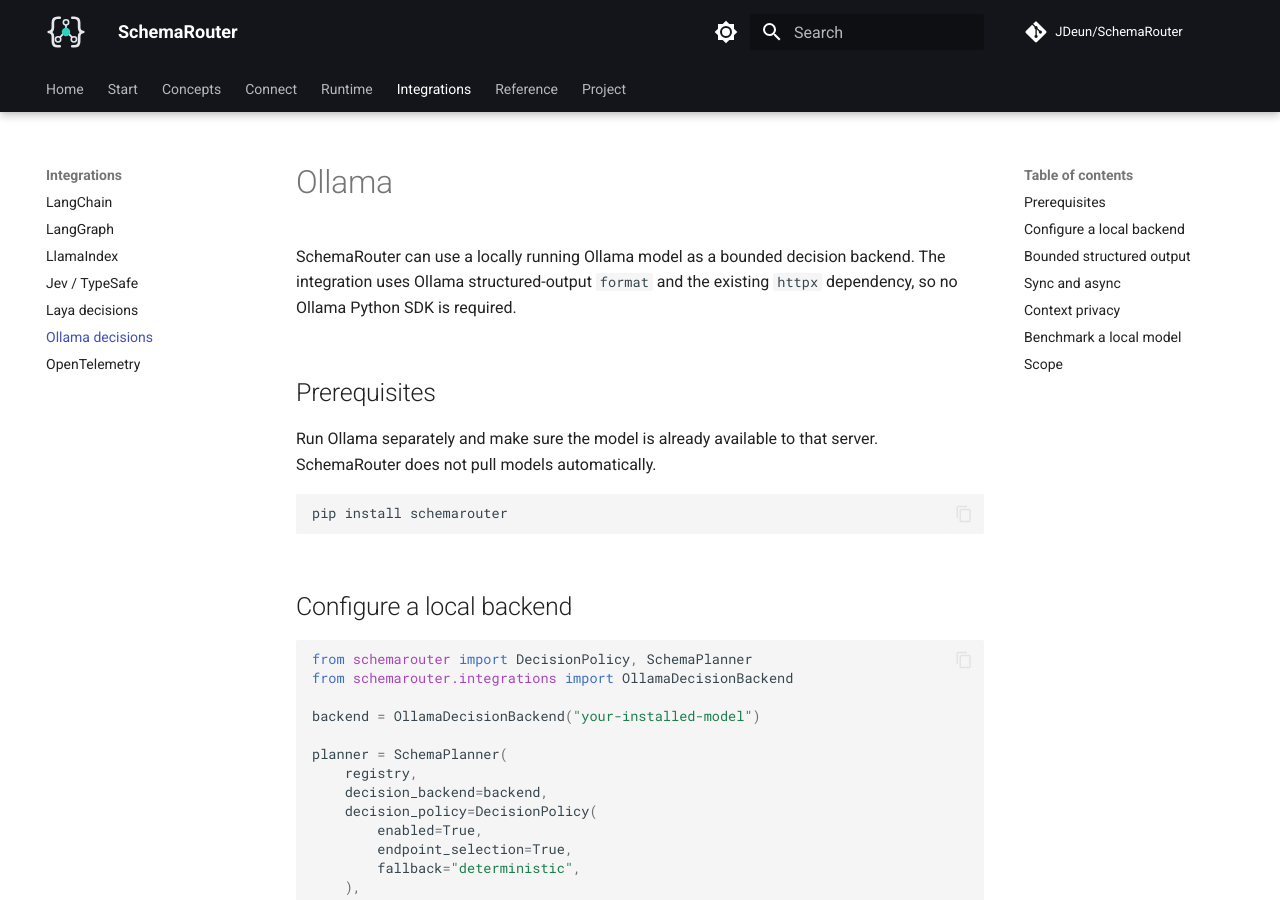
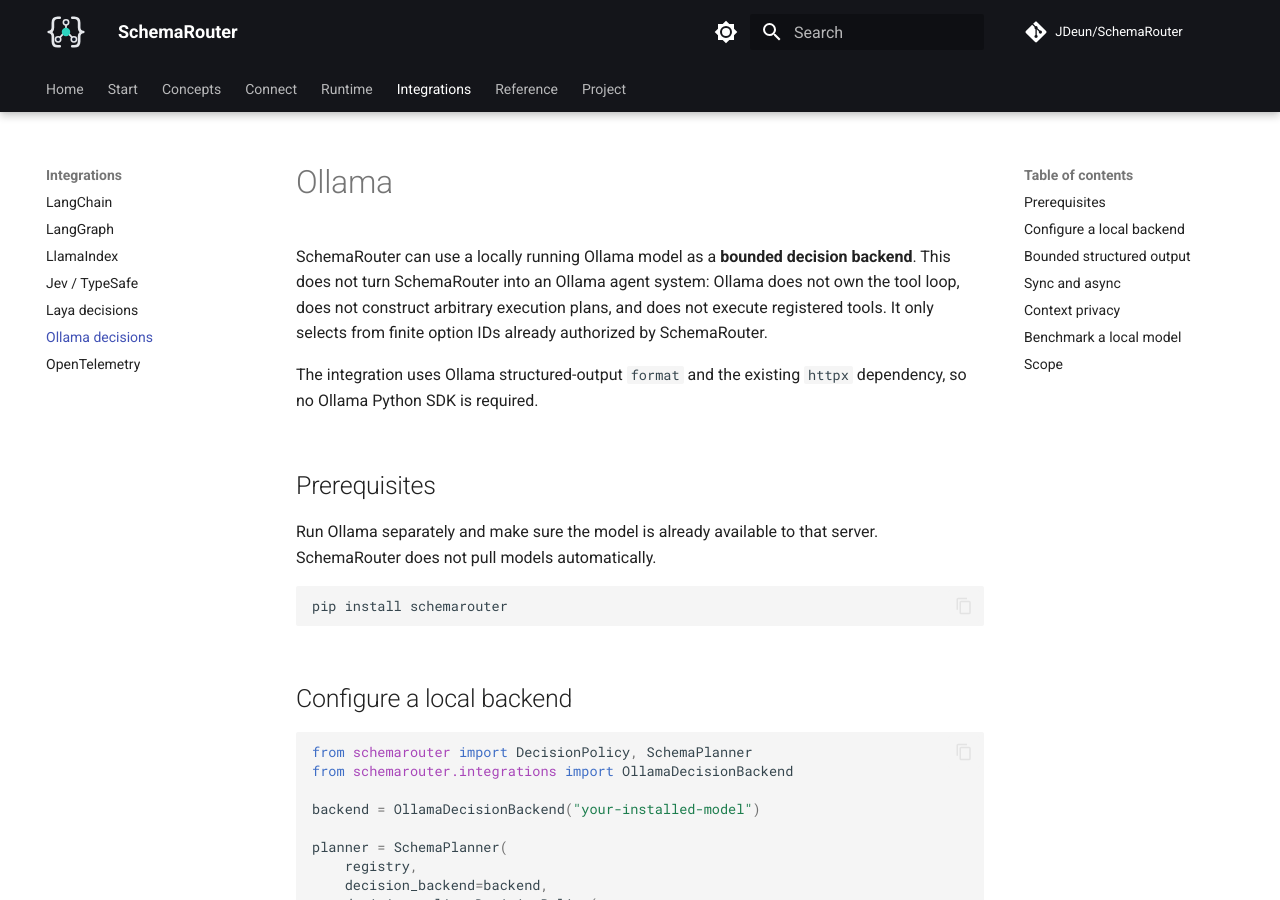
Before and after one commit to JDeun/SchemaRouter, an MkDocs documentation site: the page built from docs/integrations/ollama.md, in a window 1280 px wide and 900 px high. Built offline with MkDocs 1.6.1 and Material for MkDocs 9.7.7, drawn with Linux system fonts in a browser that asks for light colours; comment, search, counter and statistics services are not loaded.

Commit message:
docs: clarify Ollama is only a bounded decision provider

```diff
--- a/docs/integrations/ollama.md
+++ b/docs/integrations/ollama.md
@@ -1,8 +1,12 @@
 # Ollama
 
-SchemaRouter can use a locally running Ollama model as a bounded decision backend. The integration
-uses Ollama structured-output `format` and the existing `httpx` dependency, so no Ollama Python
-SDK is required.
+SchemaRouter can use a locally running Ollama model as a **bounded decision backend**. This does
+not turn SchemaRouter into an Ollama agent system: Ollama does not own the tool loop, does not
+construct arbitrary execution plans, and does not execute registered tools. It only selects from
+finite option IDs already authorized by SchemaRouter.
+
+The integration uses Ollama structured-output `format` and the existing `httpx` dependency, so
+no Ollama Python SDK is required.
 
 ## Prerequisites
 
```
